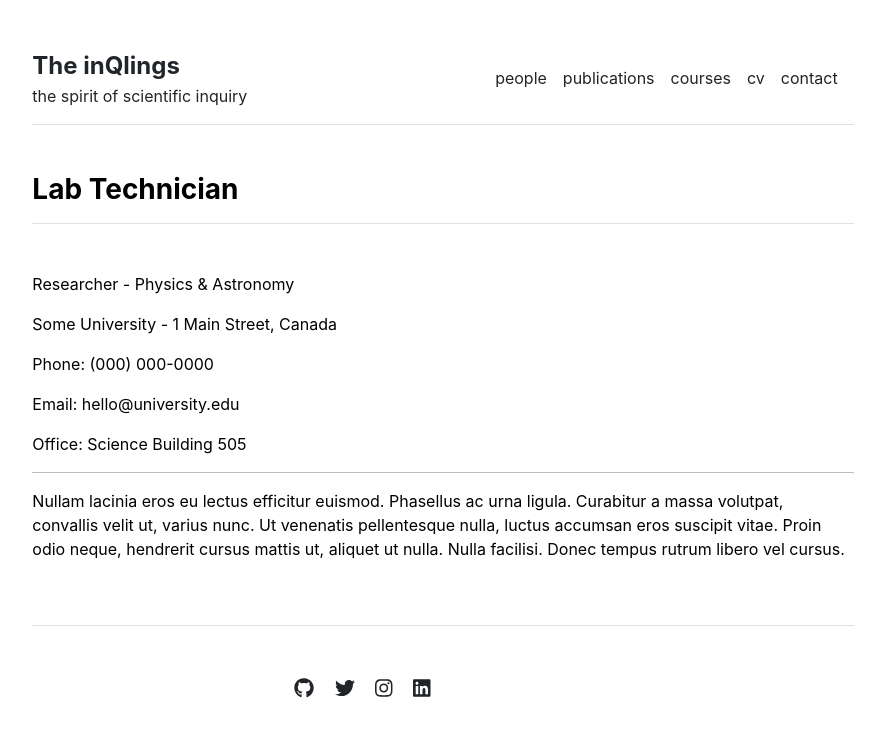
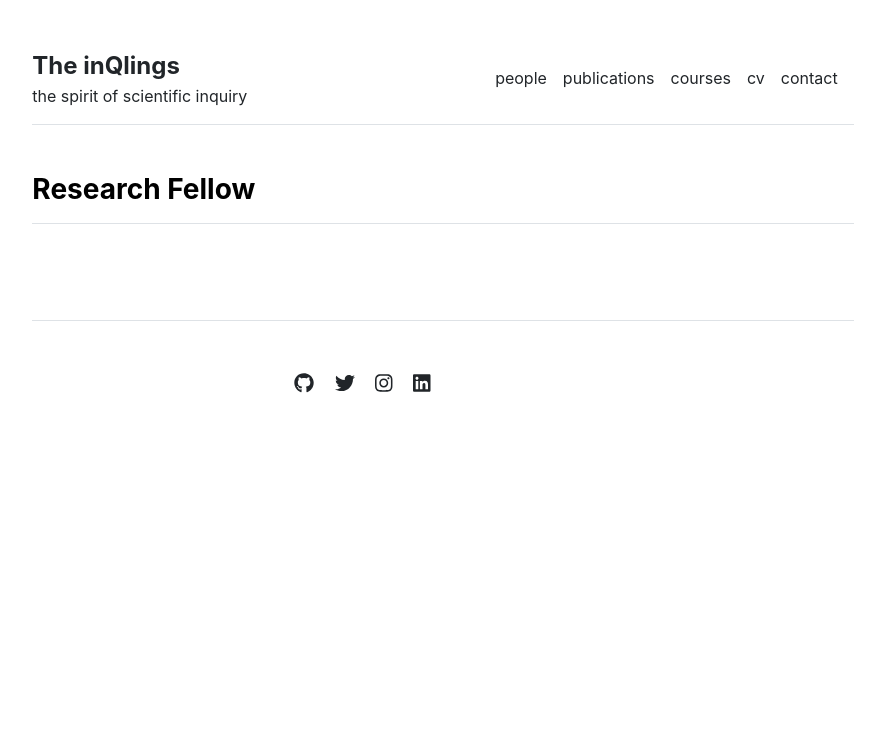
Before and after one commit to nelly-ng/nelly-ng.github.io, a Jekyll site: the page built from people/lab-technician.md, in a window 1280 px wide. Shown: the top 737 px of the page, without its empty margins (197-1068 px from the left). Built offline with Jekyll 4.4.1, drawn with Linux system fonts in a browser that asks for light colours.

Commit message:
Update lab-technician.md

```diff
--- a/people/lab-technician.md
+++ b/people/lab-technician.md
@@ -1,18 +1,4 @@
 ---
 layout: page
-title: "Lab Technician"
+title: "Research Fellow"
 ---
-
-Researcher - Physics & Astronomy
-
-Some University - 1 Main Street, Canada
-
-Phone: (000) 000-0000
-
-Email: hello@university.edu
-
-Office: Science Building 505
-
----
-
-Nullam lacinia eros eu lectus efficitur euismod. Phasellus ac urna ligula. Curabitur a massa volutpat, convallis velit ut, varius nunc. Ut venenatis pellentesque nulla, luctus accumsan eros suscipit vitae. Proin odio neque, hendrerit cursus mattis ut, aliquet ut nulla. Nulla facilisi. Donec tempus rutrum libero vel cursus.
```
